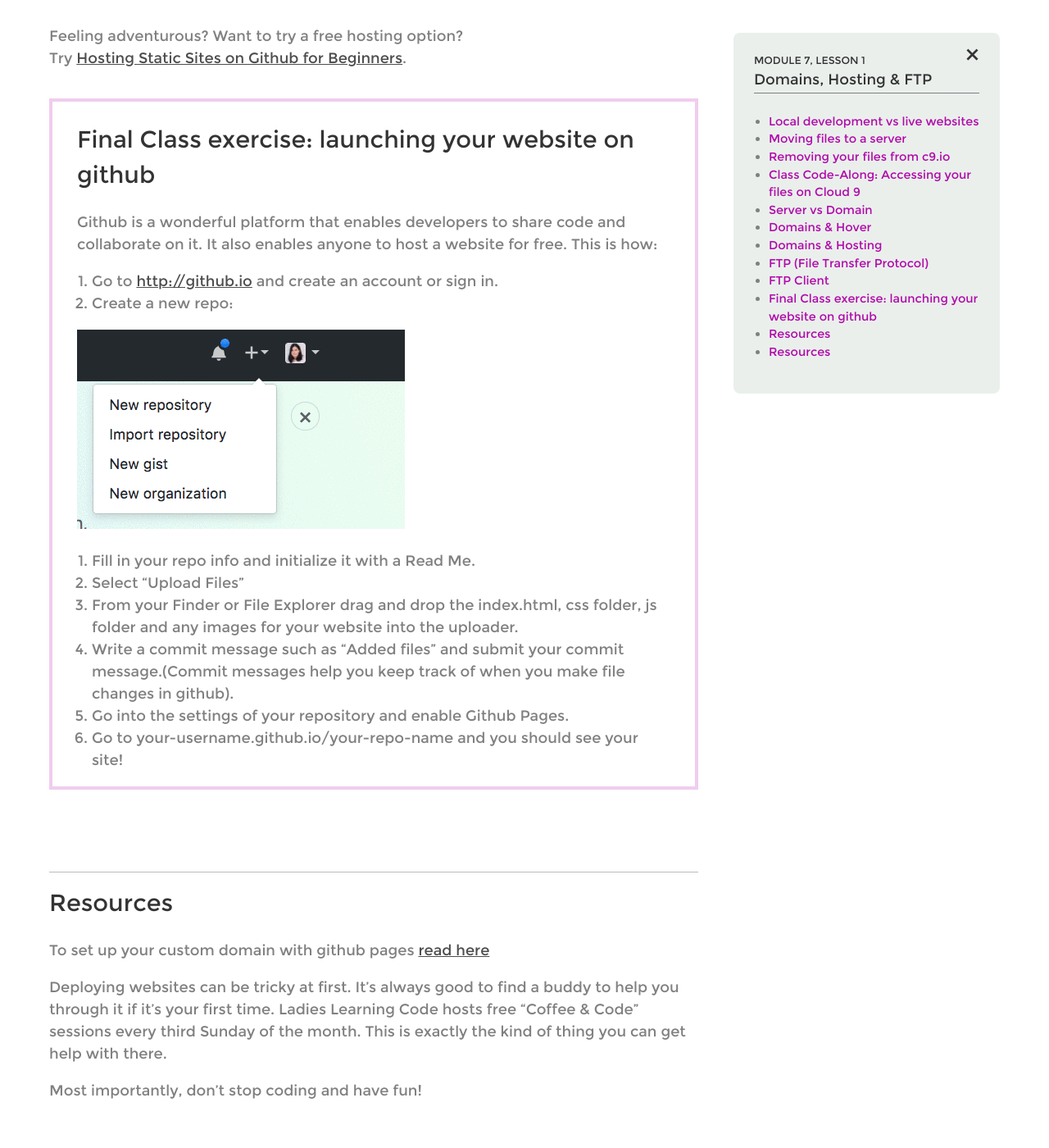
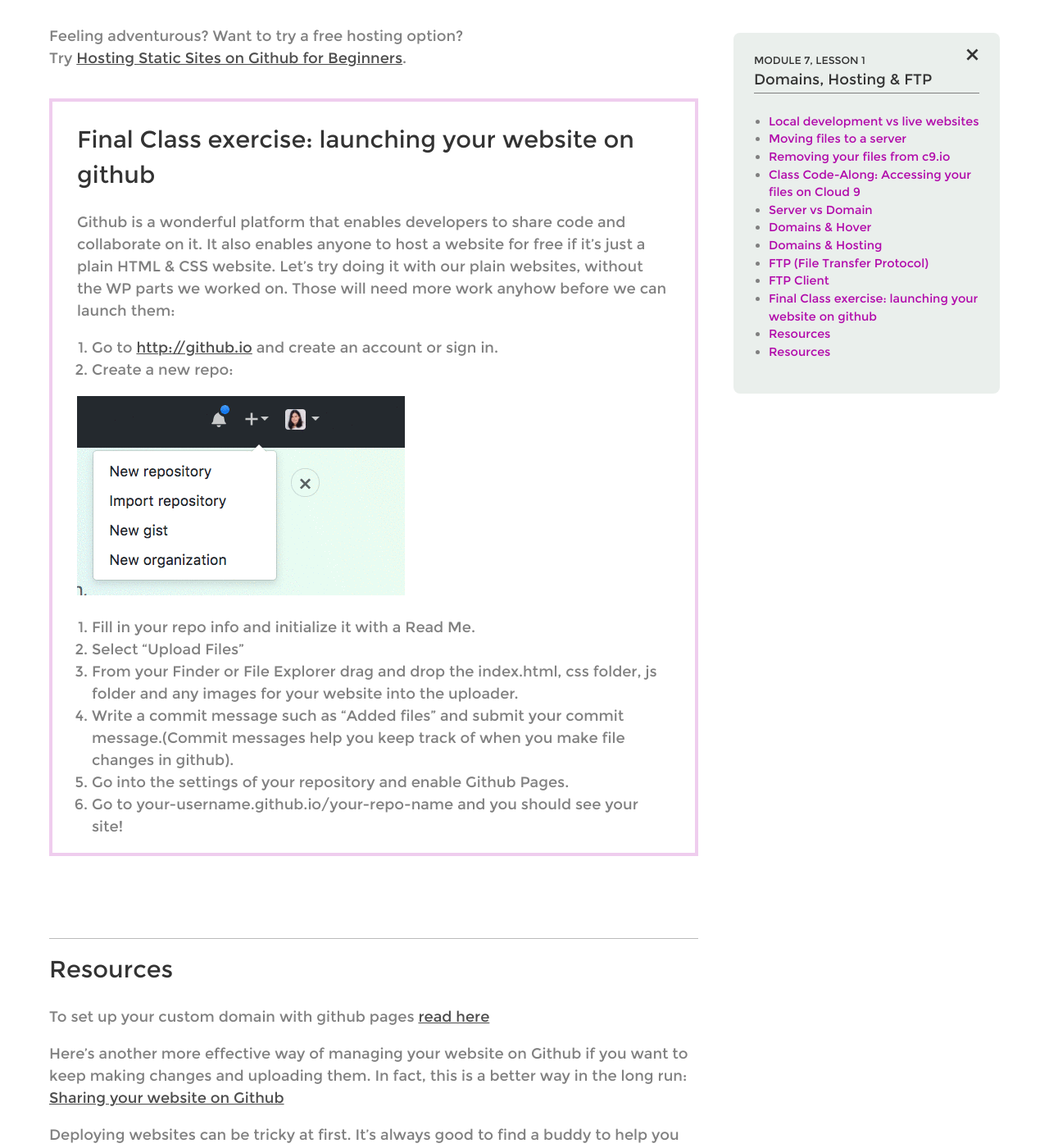
Before and after one commit to kasslent/clc-digital-skills, a Jekyll site: the page built from _lessons/module-7.md, in a window 1280 px wide and 1400 px high, scrolled down 11302 px. Shown: the whole window at 82% size. Built offline with Jekyll 4.4.1, drawn with Linux system fonts in a browser that asks for light colours; some of the changed text lies outside the part shown.

Commit message:
github resource added

```diff
--- a/_lessons/module-7.md
+++ b/_lessons/module-7.md
@@ -192,7 +192,7 @@ Feeling adventurous? Want to try a free hosting option?
 Try [Hosting Static Sites on Github for Beginners](http://thephuse.com/development/hosting-static-sites-on-github-for-beginners/).
 
 >## Final Class exercise: launching your website on github
-> Github is a wonderful platform that enables developers to share code and collaborate on it. It also enables anyone to host a website for free. This is how:
+> Github is a wonderful platform that enables developers to share code and collaborate on it. It also enables anyone to host a website for free if it's just a plain HTML & CSS website. Let's try doing it with our plain websites, without the WP parts we worked on. Those will need more work anyhow before we can launch them:
 > 1. Go to [http://github.io](http://github.io) and create an account or sign in.
 > 1. Create a new repo:
 >
@@ -207,7 +207,9 @@ Try [Hosting Static Sites on Github for Beginners](http://thephuse.com/developme
 ## Resources
 To set up your custom domain with github pages [read here](https://help.github.com/articles/quick-start-setting-up-a-custom-domain/)
 
-Deploying websites can be tricky at first. It's always good to find a buddy to help you through it if it's your first time. Ladies Learning Code hosts free "Coffee & Code" sessions every third Sunday of the month. This is exactly the kind of thing you can get help with there.
+Here's another more effective way of managing your website on Github if you want to keep making changes and uploading them. In fact, this is a better way in the long run: [Sharing your website on Github](https://medium.com/@svinkle/publish-and-share-your-own-website-for-free-with-github-2eff049a1cb5)
+
+Deploying websites can be tricky at first. It's always good to find a buddy to help you through it if it's your first time. In some Chapters Ladies Learning Code hosts free "Coffee & Code" sessions. This is exactly the kind of thing you can get help with there.
 
 Most importantly, don't stop coding and have fun!
 
```
Also changed, not shown: other parts of _lessons/module-7.md (+1 -0 lines), 1 other file.
